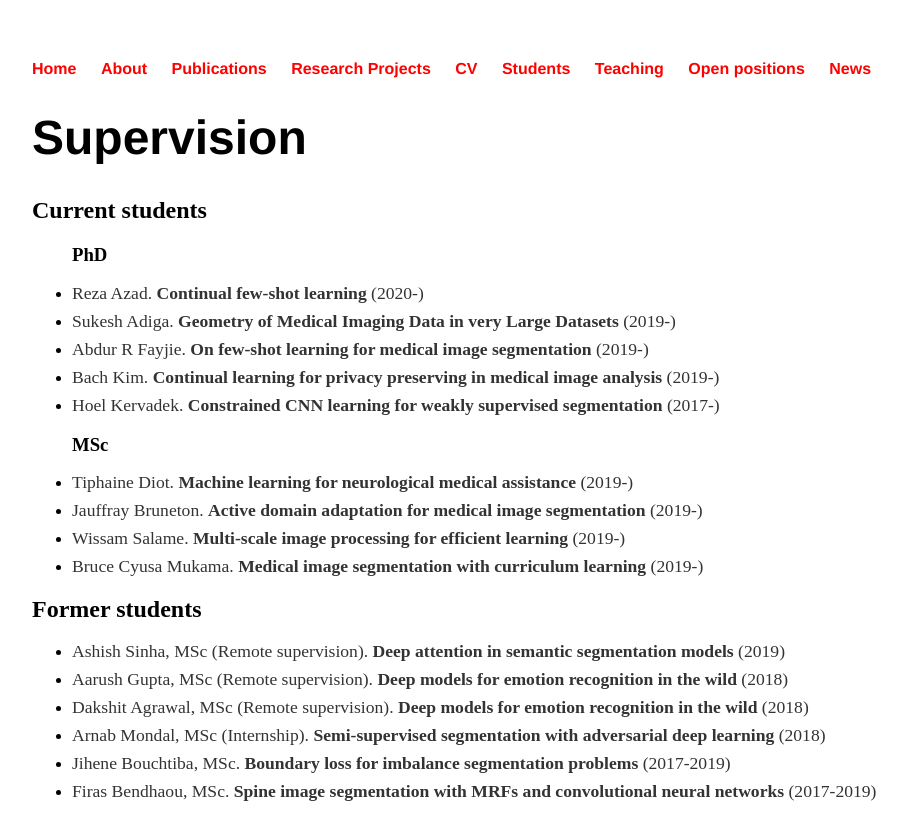
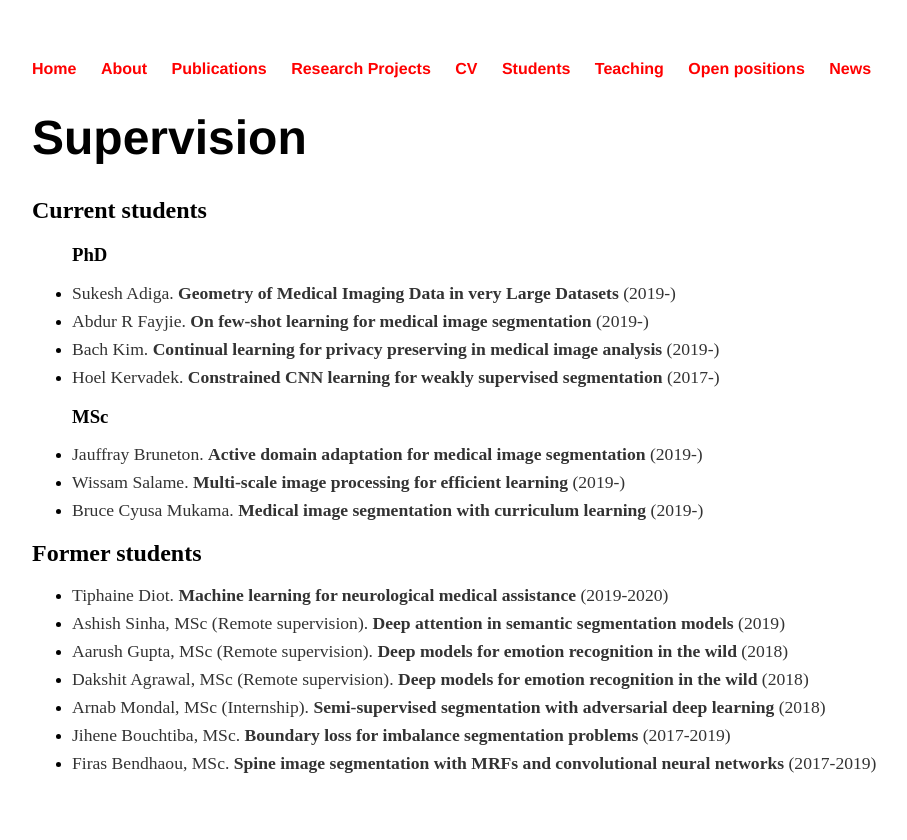
Before and after one commit to josedolz/josedolz.github.io, a Jekyll site: the page built from students/index.html, in a window 1280 px wide. Shown: the top 840 px of the page, without its empty margins (96-1003 px from the left). Built offline with Jekyll 4.4.1, drawn with Linux system fonts in a browser that asks for light colours.

Commit message:
Update index.html

```diff
--- a/students/index.html
+++ b/students/index.html
@@ -7,13 +7,11 @@ title: students
 	<h2>Current students</h2>
 	<ul>
 		<h3>PhD</h3>
-		<li><p1>Reza Azad. <strong>Continual few-shot learning </strong> (2020-)</p1></li>
 		<li><p1>Sukesh Adiga. <strong>Geometry of Medical Imaging Data in very Large Datasets </strong> (2019-)</p1></li>
 		<li><p1>Abdur R Fayjie. <strong>On few-shot learning for medical image segmentation </strong> (2019-)</p1></li>
 		<li><p1>Bach Kim. <strong>Continual learning for privacy preserving in medical image analysis </strong>(2019-)</p1></li>
 		<li><p1>Hoel Kervadek. <strong>Constrained CNN learning for weakly supervised segmentation </strong>(2017-)</p1></li>
 		<h3>MSc</h3>
-		<li><p1>Tiphaine Diot. <strong>Machine learning for neurological medical assistance </strong> (2019-)</p1></li>
 		<li><p1>Jauffray Bruneton. <strong>Active domain adaptation for medical image segmentation </strong> (2019-)</p1></li>
 		<li><p1>Wissam Salame. <strong>Multi-scale image processing for efficient learning </strong> (2019-)</p1></li>
 		<li><p1>Bruce Cyusa Mukama. <strong>Medical image segmentation with curriculum learning </strong> (2019-)</p1></li>
```
Also changed, not shown: other parts of students/index.html (+1 -0 lines).
